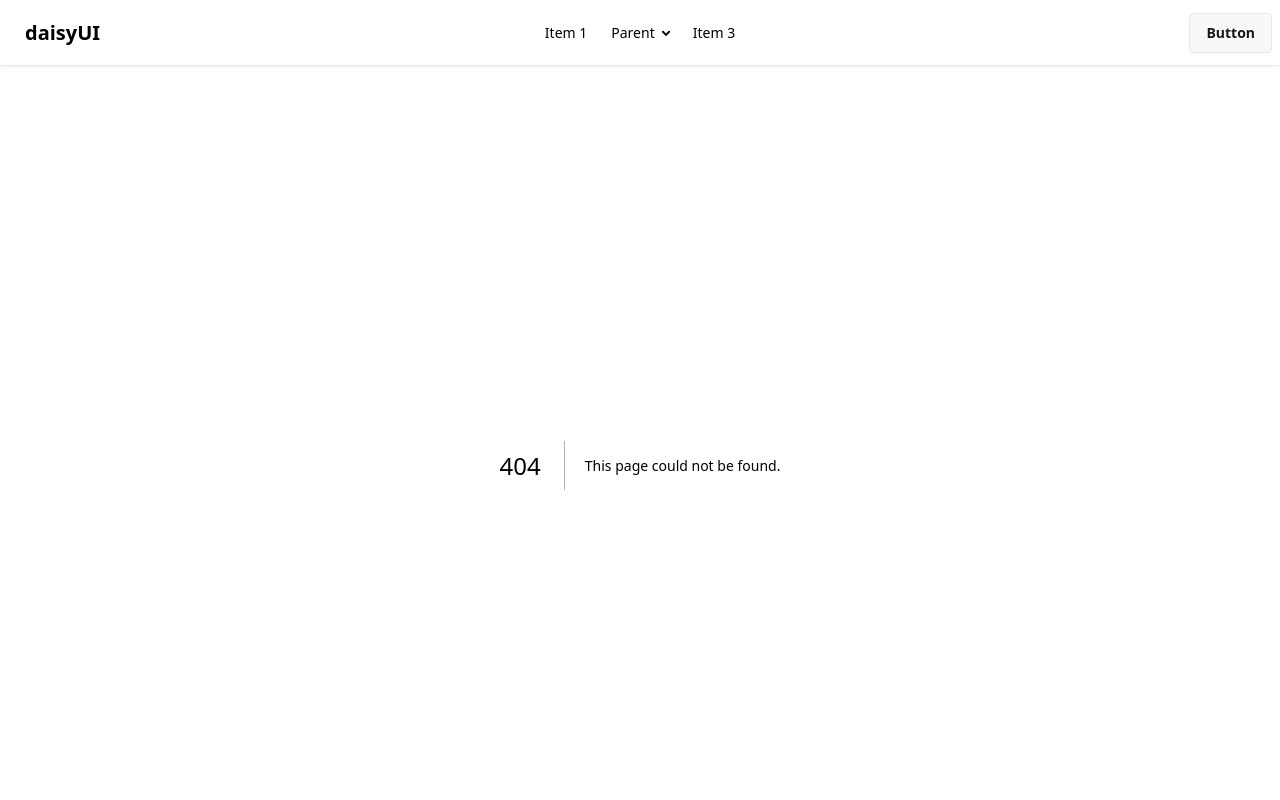
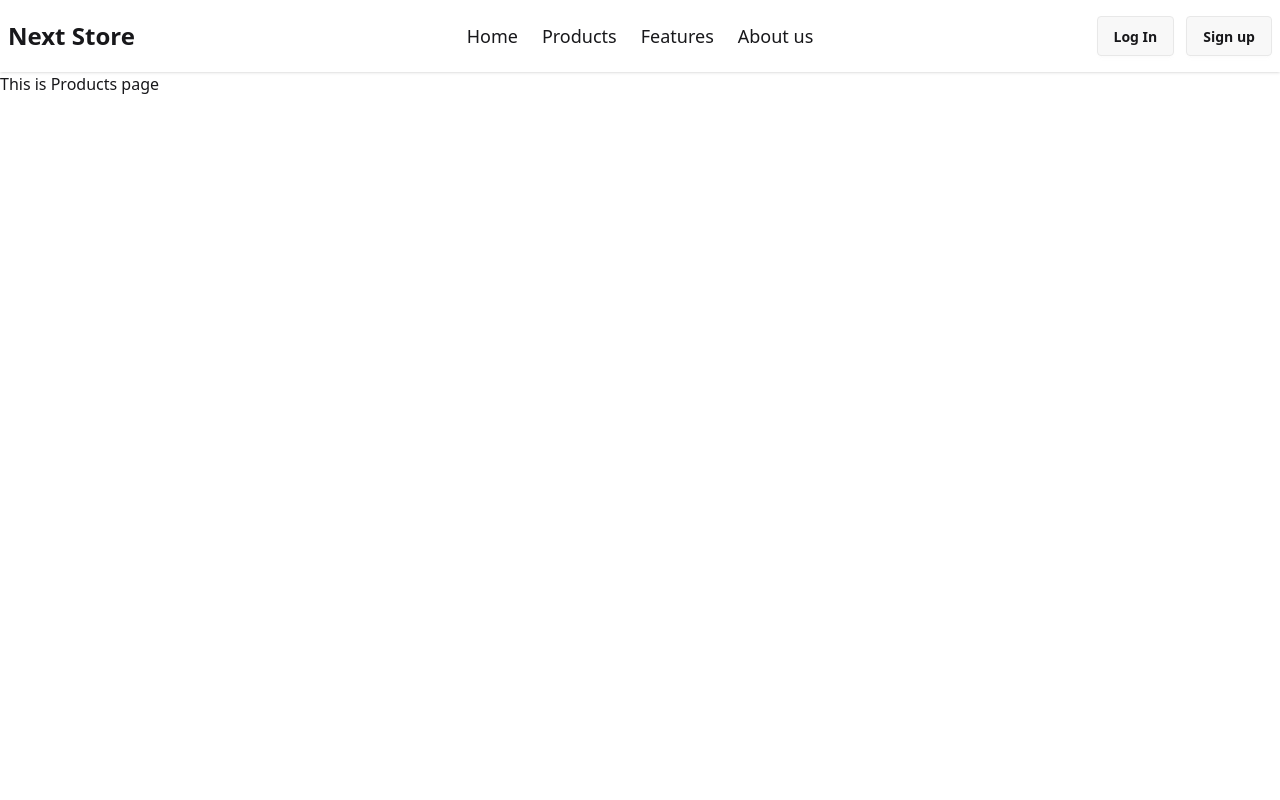
Before and after one commit to RIRony9898/next-store, a Next.js app: page /products in a window 1280 px wide. Before the commit this address had no page. Shown: the top 800 px of the page. Built offline with nearby package versions, Linux system fonts and the light colour scheme.

Commit message:
client side pages skeleton making

```diff
--- /dev/null
+++ b/src/app/about-us/page.jsx
@@ -0,0 +1,11 @@
+import React from 'react';
+
+const page = () => {
+    return (
+        <div>
+            This is about us page
+        </div>
+    );
+};
+
+export default page;
--- /dev/null
+++ b/src/app/features/page.jsx
@@ -0,0 +1,11 @@
+import React from 'react';
+
+const page = () => {
+    return (
+        <div>
+            This is features page
+        </div>
+    );
+};
+
+export default page;
--- /dev/null
+++ b/src/app/login/page.jsx
@@ -0,0 +1,11 @@
+import React from 'react';
+
+const page = () => {
+    return (
+        <div>
+            This is login page
+        </div>
+    );
+};
+
+export default page;
--- /dev/null
+++ b/src/app/products/page.jsx
@@ -0,0 +1,11 @@
+import React from 'react';
+
+const page = () => {
+    return (
+        <div>
+            This is Products page
+        </div>
+    );
+};
+
+export default page;
--- /dev/null
+++ b/src/app/register/page.jsx
@@ -0,0 +1,11 @@
+import React from 'react';
+
+const page = () => {
+    return (
+        <div>
+            This is register page
+        </div>
+    );
+};
+
+export default page;
--- a/src/components/Navbar.jsx
+++ b/src/components/Navbar.jsx
@@ -1,4 +1,12 @@
+import Link from "next/link";
+
 const Navbar = () => {
+    const links = <>
+     <li><Link href={'/'} className="text-lg font-medium">Home</Link></li>
+     <li><Link href={'/products'} className="text-lg font-medium">Products</Link></li>
+     <li><Link href={'/features'} className="text-lg font-medium">Features</Link></li>
+     <li><Link href={'/about-us'} className="text-lg font-medium">About us</Link></li>
+    </>
   return (
     <div>
       <div className="navbar bg-base-100 shadow-sm">
@@ -25,52 +33,19 @@ const Navbar = () => {
               tabIndex="-1"
               className="menu menu-sm dropdown-content bg-base-100 rounded-box z-1 mt-3 w-52 p-2 shadow"
             >
-              <li>
-                <a>Item 1</a>
-              </li>
-              <li>
-                <a>Parent</a>
-                <ul className="p-2">
-                  <li>
-                    <a>Submenu 1</a>
-                  </li>
-                  <li>
-                    <a>Submenu 2</a>
-                  </li>
-                </ul>
-              </li>
-              <li>
-                <a>Item 3</a>
-              </li>
+             {links}
             </ul>
           </div>
-          <a className="btn btn-ghost text-xl">daisyUI</a>
+          <Link href={'/'} className="text-2xl font-semibold">Next Store</Link>
         </div>
         <div className="navbar-center hidden lg:flex">
           <ul className="menu menu-horizontal px-1">
-            <li>
-              <a>Item 1</a>
-            </li>
-            <li>
-              <details>
-                <summary>Parent</summary>
-                <ul className="p-2">
-                  <li>
-                    <a>Submenu 1</a>
-                  </li>
-                  <li>
-                    <a>Submenu 2</a>
-                  </li>
-                </ul>
-              </details>
-            </li>
-            <li>
-              <a>Item 3</a>
-            </li>
+           {links}
           </ul>
         </div>
-        <div className="navbar-end">
-          <a className="btn">Button</a>
+        <div className="navbar-end gap-3">
+          <Link href={'/login'} className="btn">Log In</Link>
+          <Link href={'/register'} className="btn">Sign up</Link>
         </div>
       </div>
     </div>
```
